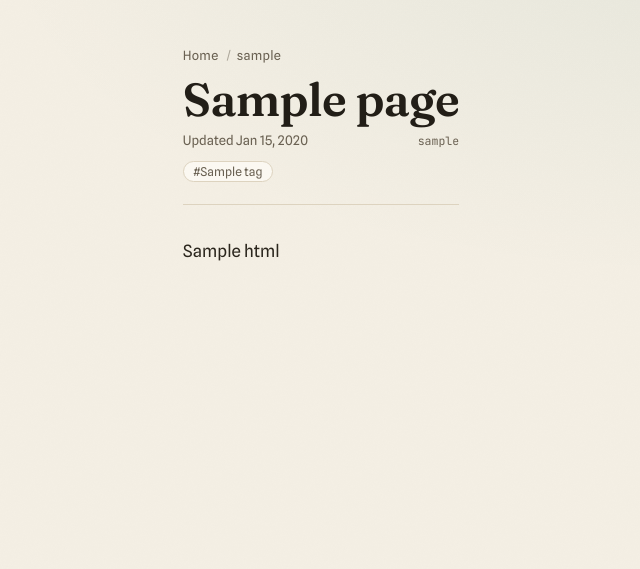
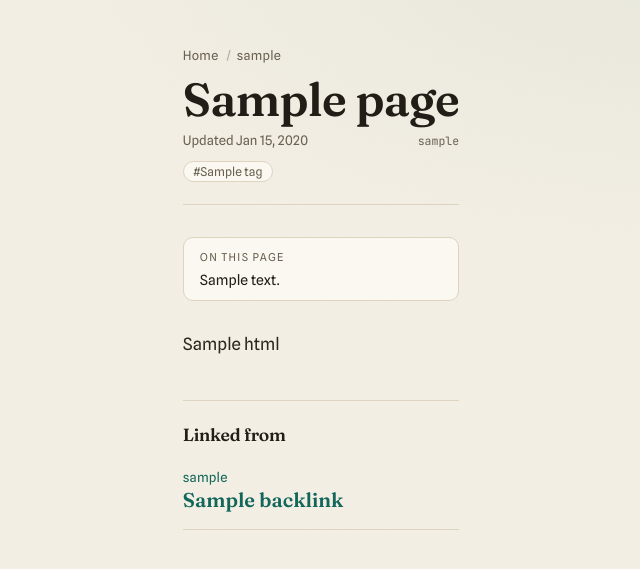
Before and after one commit to semlix/wiskill, a Python web app: template wiskill/web/templates/page.html in a window 1280 px wide. Shown: the top 569 px of the page, without its empty margins (319-959 px from the left). Run offline with Jinja, Linux system fonts and the light colour scheme; the template is opened without the code that fills it: most values are stand-ins (such as "Sample title", 1, 10 or a date in 2020).

Commit message:
feat(web): per-page table of contents + backlinks panel
- markup.extract_toc: (level, id, text) for h2/h3, using the same slug ids
  the anchors_plugin assigns to the rendered headings so TOC links land
  correctly
- service.backlinks: other pages whose body [[wikilinks]] to this slug
- page.html: a "On this page" TOC box (only when there are h2/h3s) and a
  "Linked from" backlinks section (only when non-empty); both on the home
  page too. Backlinks respect private_namespaces for anonymous viewers.

Co-Authored-By: Claude Sonnet 5 <noreply@anthropic.com>

```diff
--- a/wiskill/web/static/style.css
+++ b/wiskill/web/static/style.css
@@ -176,6 +176,21 @@ h1, h2, h3 { font-family: "Fraunces", Georgia, serif; font-weight: 600; letter-s
 
 .rule { border: 0; border-top: 1px solid var(--line); margin: 1.4rem 0 2rem; }
 
+/* Per-page table of contents (h2/h3 only) */
+.toc {
+  background: var(--card); border: 1px solid var(--line); border-radius: var(--radius);
+  padding: .8rem 1rem; margin: 0 0 1.8rem; font-size: .88rem; max-width: 420px;
+}
+.toc-label { font-size: .68rem; text-transform: uppercase; letter-spacing: .12em; color: var(--ink-soft); margin-bottom: .4rem; }
+.toc ul { list-style: none; margin: 0; padding: 0; display: flex; flex-direction: column; gap: .25rem; }
+.toc a { color: var(--ink); }
+.toc a:hover { color: var(--accent); }
+.toc-h3 { padding-left: 1rem; }
+
+/* Backlinks panel */
+.backlinks { margin-top: 2.5rem; padding-top: 1.5rem; border-top: 1px solid var(--line); }
+.backlinks h2 { font-size: 1.1rem; margin: 0 0 .8rem; }
+
 /* Rendered markdown */
 .prose { font-size: 1.06rem; line-height: 1.75; color: #2b261d; }
 .prose > *:first-child { margin-top: 0; }
--- a/wiskill/web/templates/page.html
+++ b/wiskill/web/templates/page.html
@@ -13,6 +13,16 @@
 </div>
 {% if page.tags %}<p class="tags">{% for t in page.tags %}<a href="/tags/{{ t }}">#{{ t }}</a>{% endfor %}</p>{% endif %}
 <hr class="rule">
+{% if toc %}
+<nav class="toc" aria-label="On this page">
+  <div class="toc-label">On this page</div>
+  <ul>
+    {% for level, id, text in toc %}
+    <li class="toc-h{{ level }}"><a href="#{{ id }}">{{ text }}</a></li>
+    {% endfor %}
+  </ul>
+</nav>
+{% endif %}
 <article class="prose">{{ html|safe }}</article>
 {% if user and user.role.value in ['editor', 'admin'] %}
 <div class="actions">
@@ -22,4 +32,17 @@
   </form>
 </div>
 {% endif %}
+{% if backlinks %}
+<section class="backlinks">
+  <h2>Linked from</h2>
+  <ul class="results">
+    {% for pg in backlinks %}
+    <li>
+      <div class="result-path">{{ pg.slug.split('/')|join(' › ') }}</div>
+      <a class="result-title" href="/{{ pg.slug }}">{{ pg.title }}</a>
+    </li>
+    {% endfor %}
+  </ul>
+</section>
+{% endif %}
 {% endblock %}
```
Also changed, not shown: tests/test_service.py (+22 -0 lines), tests/test_web.py (+29 -0 lines), wiskill/markup.py (+23 -0 lines), wiskill/service.py (+15 -1 lines), wiskill/web/app.py (+10 -2 lines).
